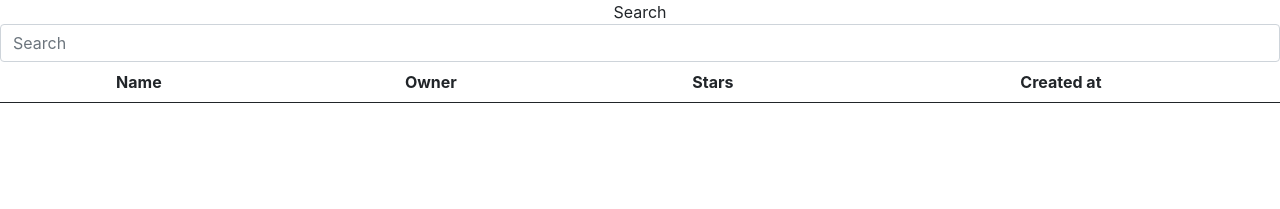
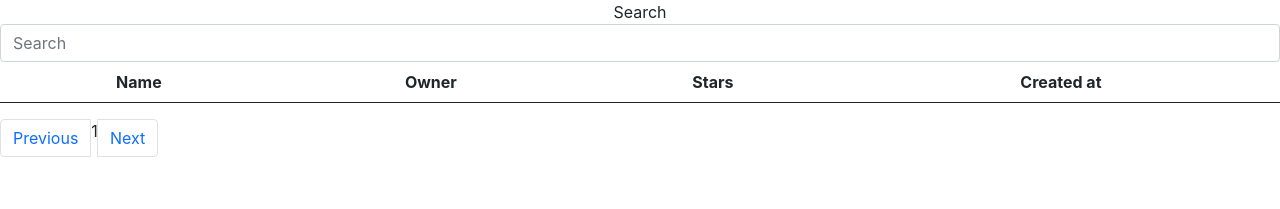
Before and after one commit to ellheat/typescript-prototype, a React (Create React App) app: page / in a window 1280 px wide. Shown: the top 209 px of the page. Built offline with nearby package versions, Linux system fonts and the light colour scheme.

Commit message:
Add pagination

```diff
--- a/src/App.tsx
+++ b/src/App.tsx
@@ -1,23 +1,30 @@
 import React, { useContext } from 'react';
 import './App.css';
 
+import { RepositoriesContext } from './AppContainer';
 
-import { RepositoriesContext } from './AppContainer';
 import { List } from './components/list';
 import { SearchField } from './components/searchField';
+import { Pagination } from './components/pagination';
+
 import { useSearch } from './hooks/useSearch';
+import { usePagination } from './hooks/usePagination';
+
 
 function App() {
   const { repositories, isLoading } = useContext(RepositoriesContext);
   const [{ searchValue }, { handleChangeSearchValue }] = useSearch();
+  const [{ page }, { handlePrevPage, handleNextPage }] = usePagination(searchValue);
 
   return (
     <div className="App">
       <SearchField id="searchField" name="searchField" onChange={handleChangeSearchValue} label="Search" value={searchValue} />
       {
         !isLoading ?
-          // @ts-ignore
-          <List repositories={repositories} />
+          <>
+            <List repositories={repositories} />
+            <Pagination page={page} handlePrevPage={handlePrevPage} handleNextPage={handleNextPage} />
+          </>
         :
           'Loading...'
       }
--- a/src/AppContainer.tsx
+++ b/src/AppContainer.tsx
@@ -2,19 +2,18 @@ import React, { createContext } from 'react';
 
 import App from './App';
 
-import { IList, useRepositories } from './hooks/useRepositories';
+import { IRepository, useRepositories } from './hooks/useRepositories';
+import { FetchRepositoriesType } from './hooks/useRepositories/useRepositories';
 
-type FetchRepositoriesType = (query?: string) => void;
 type IsLoadingType = boolean;
 
 interface RepositoriesContextInterface {
-  repositories: IList;
+  repositories: IRepository[];
   isLoading: IsLoadingType;
   fetchRepositories: FetchRepositoriesType;
 }
 
 export const RepositoriesContext = createContext<RepositoriesContextInterface>({
-// @ts-ignore
   repositories: [],
   isLoading: false,
   fetchRepositories: () => {},
@@ -30,15 +29,14 @@ export const AppContainer = () => {
       fetchRepositories,
     }] = useRepositories();
 
-  const context = {
+  const repositoriesContext = {
     repositories,
     isLoading,
     fetchRepositories,
   }
 
   return (
-    // @ts-ignore
-    <RepositoriesContext.Provider value={context}>
+    <RepositoriesContext.Provider value={repositoriesContext}>
       <App />
     </RepositoriesContext.Provider>
   )
--- /dev/null
+++ b/src/components/pagination/index.tsx
@@ -0,0 +1 @@
+export { Pagination } from './pagination'
--- /dev/null
+++ b/src/components/pagination/pagination.tsx
@@ -0,0 +1,31 @@
+import React from 'react';
+
+import { HandleChangePageOnClick } from '../../hooks/usePagination/usePagination';
+
+type PaginationProps = {
+  page: number,
+  handlePrevPage: HandleChangePageOnClick,
+  handleNextPage: HandleChangePageOnClick,
+}
+
+export const Pagination = ({ page, handlePrevPage, handleNextPage }: PaginationProps) => {
+  return (
+    <nav aria-label="Table pagination">
+      <ul className="pagination">
+        <li className="page-item" onClick={handlePrevPage}>
+          <a className="page-link" href="#" aria-label="Previous">
+            <span className="sr-only">Previous</span>
+          </a>
+        </li>
+        <li className="page-item">
+          {page}
+        </li>
+        <li className="page-item" onClick={handleNextPage}>
+          <a className="page-link" href="#" aria-label="Next">
+            <span className="sr-only">Next</span>
+          </a>
+        </li>
+      </ul>
+    </nav>
+  )
+};
--- /dev/null
+++ b/src/hooks/usePagination/index.tsx
@@ -0,0 +1 @@
+export { usePagination } from './usePagination'
--- /dev/null
+++ b/src/hooks/usePagination/usePagination.tsx
@@ -0,0 +1,42 @@
+import { SyntheticEvent, useContext, useEffect, useState } from "react";
+import { RepositoriesContext } from '../../AppContainer';
+
+export type HandleChangePageOnClick = (event: SyntheticEvent) => void
+type HandleChangePage = (page: number) => void
+type UsePaginationResult = [
+  {
+    page: number
+  },
+  {
+    handlePrevPage: HandleChangePageOnClick,
+    handleNextPage: HandleChangePageOnClick
+  }
+]
+
+export const usePagination: (searchValue: string) => UsePaginationResult = (searchValue) => {
+  const { fetchRepositories } = useContext(RepositoriesContext);
+  const [page, setPage] = useState<number>(1);
+
+  useEffect(() => {
+    setPage(1);
+  }, [searchValue]);
+
+  const handleChangePage: HandleChangePage = (page) => {
+    setPage(page);
+    fetchRepositories(searchValue, page);
+  }
+
+  const handlePrevPage: HandleChangePageOnClick = () => handleChangePage(page - 1);
+
+  const handleNextPage: HandleChangePageOnClick = () => handleChangePage(page + 1);
+
+  return [
+    {
+      page
+    },
+    {
+      handlePrevPage,
+      handleNextPage,
+    },
+  ]
+};
--- a/src/hooks/useRepositories/useRepositories.constants.ts
+++ b/src/hooks/useRepositories/useRepositories.constants.ts
@@ -1,4 +1,5 @@
 export const URL = 'https://api.github.com/search/repositories';
+export const LIMIT = 20;
 
 interface IOwner {
   login: string,
@@ -13,5 +14,5 @@ export interface IRepository {
 }
 
 export interface IList {
-  repositories: IRepository[] | undefined,
+  repositories: IRepository[],
 }
--- a/src/hooks/useRepositories/useRepositories.tsx
+++ b/src/hooks/useRepositories/useRepositories.tsx
@@ -1,25 +1,26 @@
-import { useCallback, useState} from "react";
+import { useState } from 'react';
 
-import { URL } from './useRepositories.constants';
-import { IList } from './useRepositories.constants';
+import { URL, LIMIT, IRepository } from './useRepositories.constants';
 
-interface IRepositories {
-  repositories: IList,
-}
+export type FetchRepositoriesType = (query: string, page?: number) => void
+type UseRepositoriesResult = [
+  { repositories: IRepository[], isLoading: boolean },
+  { fetchRepositories: FetchRepositoriesType}
+]
 
-export const useRepositories = () => {
-  const [repositories, setRepositories] = useState<IRepositories>();
+export const useRepositories: () => UseRepositoriesResult = () => {
+  const [repositories, setRepositories] = useState<IRepository[]>([]);
   const [isLoading, setIsLoading] = useState<boolean>(false);
 
-  const fetchRepositories = useCallback(query => {
+  const fetchRepositories: FetchRepositoriesType = (query, page= 1) => {
     setIsLoading(true);
-    fetch(`${URL}?q=${query}`)
+    fetch(`${URL}?q=${query}&page=${page}&per_page=${LIMIT}`)
       .then(response => response.json())
       .then(parsedResponse => {
         setRepositories(parsedResponse.items)
         setIsLoading(false)
       });
-  }, []);
+  };
 
   return [
     {
--- a/src/hooks/useSearch/useSearch.tsx
+++ b/src/hooks/useSearch/useSearch.tsx
@@ -1,14 +1,20 @@
-import { useState, FormEvent, useContext } from "react";
+import { useState, useContext, FormEvent } from 'react';
 import { RepositoriesContext } from '../../AppContainer';
 
-export const useSearch = () => {
+export type HandleChangeValue = (event: FormEvent<HTMLInputElement>) => void
+type UseSearchResult = [
+  { searchValue: string },
+  { handleChangeSearchValue: HandleChangeValue}
+]
+
+export const useSearch: () => UseSearchResult = () => {
   const { fetchRepositories } = useContext(RepositoriesContext);
   const [value, setValue] = useState<string>('');
 
-  const handleChangeValue = (event: FormEvent<HTMLInputElement>) => {
+  const handleChangeValue: HandleChangeValue = (event) => {
     const newValue = event.currentTarget.value;
     setValue(newValue);
-    fetchRepositories(newValue)
+    fetchRepositories(newValue);
   };
 
   return [
```
